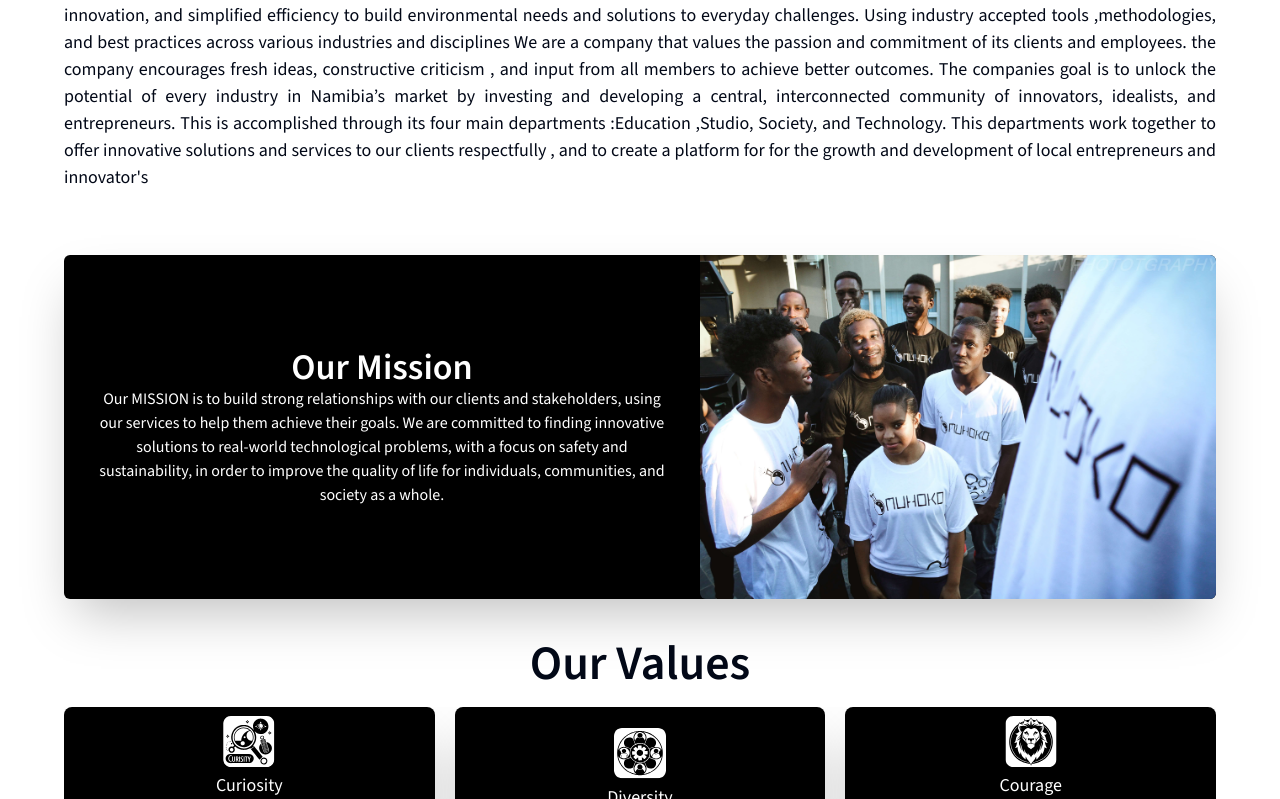
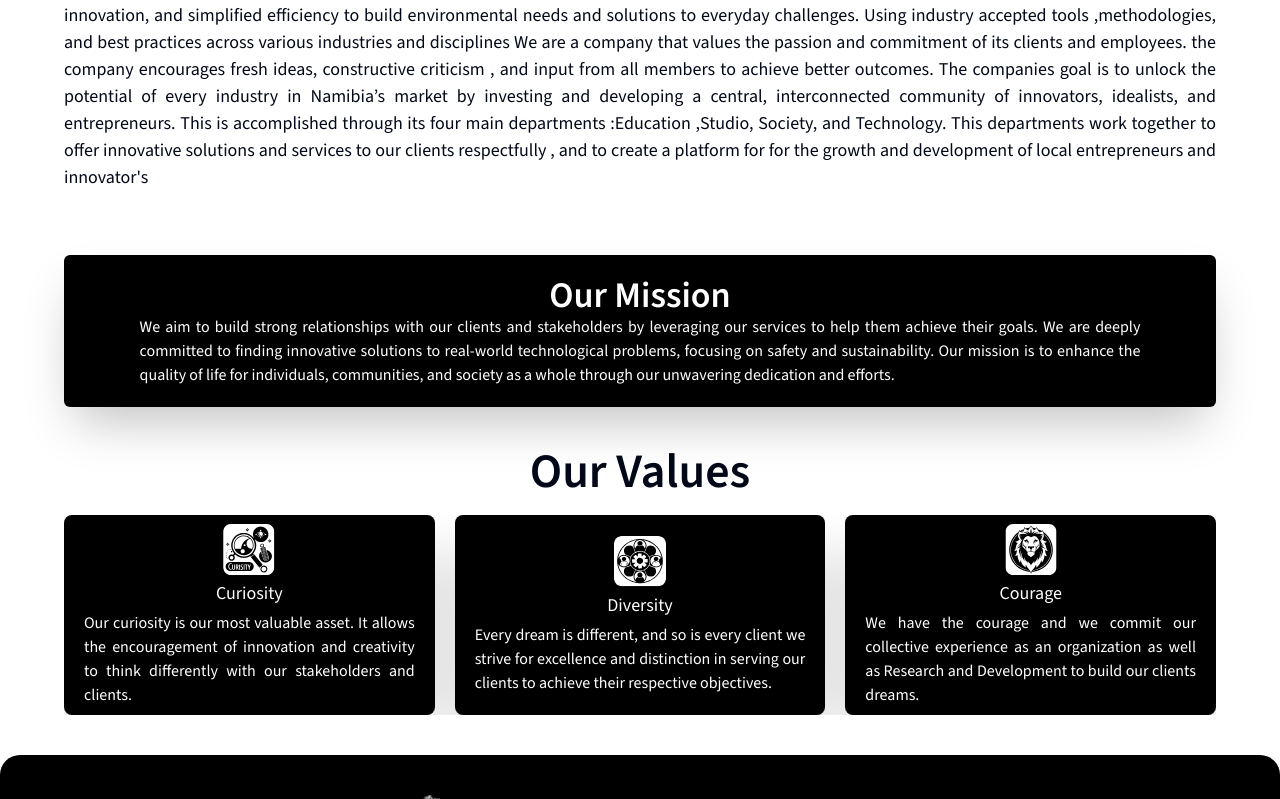
Before and after one commit to FOXHOUND27/MUHOKO-SITE, a React (Vite) app: page /about in a window 1280 px wide. Shown: the part 578-1377 px from the top of the page. Built offline with nearby package versions, Linux system fonts and the light colour scheme.

Commit message:
commiting code

```diff
--- a/src/CustomComponents/AboutMission.tsx
+++ b/src/CustomComponents/AboutMission.tsx
@@ -19,7 +19,7 @@ function AboutMission() {
   return (
     <section>
       {/* Container Div */}
-      <div className="w-[90%] h-[344px] bg-black mx-auto mt-10 md:mt-16 mb-5 md:mb-10 rounded-md shadow-2xl flex md:flex-row flex-col">
+      <div className="w-[90%] h-[344px] md:h-auto md:p-5  bg-black mx-auto mt-10 md:mt-16 mb-5 md:mb-10 rounded-md shadow-2xl flex lg:flex-row flex-col">
         {/* Text Div */}
         <div className="text-center w-full flex justify-center items-center flex-col my-3 md:my-0">
           <h1
@@ -30,20 +30,21 @@ function AboutMission() {
           </h1>
           <p
             data-aos="zoom-out"
-            className="text-white w-[90%] text-left md:text-center font-medium"
+            className="text-white w-[90%] text-justify font-medium"
           >
-            Our MISSION is to build strong relationships with our clients and
-            stakeholders, using our services to help them achieve their goals.
-            We are committed to finding innovative solutions to real-world
-            technological problems, with a focus on safety and sustainability,
-            in order to improve the quality of life for individuals,
-            communities, and society as a whole.
+            We aim to build strong relationships with our clients and
+            stakeholders by leveraging our services to help them achieve their
+            goals. We are deeply committed to finding innovative solutions to
+            real-world technological problems, focusing on safety and
+            sustainability. Our mission is to enhance the quality of life for
+            individuals, communities, and society as a whole through our
+            unwavering dedication and efforts.
           </p>
         </div>
         {/* Image  */}
         <img
           src={TEAM}
-          className="md:rounded-tr-md md:rounded-br-md rounded-br-md rounded-bl-md"
+          className="md:rounded-tr-md md:rounded-br-md rounded-br-md rounded-bl-md md:hidden"
           alt="Team"
         />
       </div>
--- a/src/CustomComponents/AboutValues.tsx
+++ b/src/CustomComponents/AboutValues.tsx
@@ -25,7 +25,7 @@ function AboutValues() {
         Our Values
       </h1>
       {/* Cards Container */}
-      <div className="w-[90%] h-auto mx-auto flex flex-col justify-center items-center md:flex-row space-x-0 md:space-x-5 md:mt-5 space-y-5  md:space-y-0 mb-5 md:mb-0 overflow-hidden">
+      <div className="w-[90%] h-auto mx-auto flex flex-col justify-center items-center lg:flex-row space-x-0 lg:space-x-5 lg:mt-5 space-y-5  lg:space-y-0 mb-5 md:mb-0 overflow-hidden">
         {/* Card 1 */}
         <div
           data-aos="fade-up"
--- a/src/CustomComponents/MuhokoTechnologyServices.tsx
+++ b/src/CustomComponents/MuhokoTechnologyServices.tsx
@@ -28,7 +28,7 @@ function MuhokoTechnologyServices() {
       {/* Cards container */}
       <div className="w-full h-auto pt-0 md:pt-8 flex flex-col space-y-5 md:space-y-20 mb-10 md:mb-20 justify-center items-center ">
         {/* Service Card 1 */}
-        <div className="w-[90%] md:w-[85%] h-auto md:h-[285px] space-x-0 md:space-x-40 flex flex-col md:flex-row justify-center items-center  bg-black rounded-md md:rounded-none bg-service-gradient md:rounded-tl-[120px] md:rounded-br-[120px] shadow-2xl">
+        <div className="w-[90%] md:py-4 md:w-[90%] h-auto lg:h-[285px] space-x-0 lg:space-x-40 flex flex-col lg:flex-row justify-center items-center  bg-black rounded-md lg:rounded-none bg-service-gradient lg:rounded-tl-[120px] lg:rounded-br-[120px] shadow-2xl">
           <img
             data-aos="zoom-out"
             src={websites}
@@ -64,7 +64,7 @@ function MuhokoTechnologyServices() {
         </div>
 
         {/* Service Card 2 */}
-        <div className="w-[90%] pt-0 md:pt-8 md:w-[85%] h-auto md:h-[285px] space-x-0 md:space-x-24 flex flex-col md:flex-row justify-center items-center  bg-black rounded-md md:rounded-none bg-service-gradient md:rounded-tl-[120px] md:rounded-br-[120px] shadow-2xl">
+        <div className="w-[90%] md:py-4 pt-0 lg:pt-8 lg:w-[85%] h-auto lg:h-[285px] space-x-0 lg:space-x-24 flex flex-col lg:flex-row justify-center items-center  bg-black rounded-md lg:rounded-none bg-service-gradient lg:rounded-tl-[120px] lg:rounded-br-[120px] shadow-2xl">
           <img
             data-aos="zoom-out"
             src={development}
@@ -98,7 +98,7 @@ function MuhokoTechnologyServices() {
         </div>
 
         {/* Service Card 3 */}
-        <div className="w-[90%] pt-0 md:pt-8 md:w-[85%] h-auto md:h-[285px] space-x-0 md:space-x-40 flex flex-col md:flex-row justify-center items-center  bg-black rounded-md md:rounded-none bg-service-gradient md:rounded-tl-[120px] md:rounded-br-[120px] shadow-2xl">
+        <div className="w-[90%] md:py-4 pt-0 lg:pt-8 lg:w-[85%] h-auto lg:h-[285px] space-x-0 lg:space-x-40 flex flex-col lg:flex-row justify-center items-center  bg-black rounded-md lg:rounded-none bg-service-gradient lg:rounded-tl-[120px] lg:rounded-br-[120px] shadow-2xl">
           <img
             data-aos="zoom-out"
             src={ERP}
@@ -127,7 +127,7 @@ function MuhokoTechnologyServices() {
         </div>
 
         {/* Service Card 4 */}
-        <div className="w-[90%] pt-0 md:pt-8 md:w-[85%] h-auto md:h-[285px] space-x-0 md:space-x-24 flex flex-col md:flex-row justify-center items-center  bg-black rounded-md md:rounded-none bg-service-gradient md:rounded-tl-[120px] md:rounded-br-[120px] shadow-2xl">
+        <div className="w-[90%] md:py-4 pt-0 lg:pt-8 lg:w-[85%] h-auto lg:h-[285px] space-x-0 lg:space-x-24 flex flex-col lg:flex-row justify-center items-center  bg-black rounded-md lg:rounded-none bg-service-gradient lg:rounded-tl-[120px] lg:rounded-br-[120px] shadow-2xl">
           <img
             data-aos="zoom-out"
             src={bigData}
@@ -160,7 +160,7 @@ function MuhokoTechnologyServices() {
         </div>
 
         {/* Service Card 4 */}
-        <div className="w-[90%] pt-0 md:pt-8 md:w-[85%] h-auto md:h-[285px] space-x-0 md:space-x-24 flex flex-col md:flex-row justify-center items-center  bg-black rounded-md md:rounded-none bg-service-gradient md:rounded-tl-[120px] md:rounded-br-[120px] shadow-2xl">
+        <div className="w-[90%] md:py-4 pt-0 md:pt-8 lg:w-[85%] h-auto lg:h-[285px] space-x-0 lg:space-x-24 flex flex-col lg:flex-row justify-center items-center  bg-black rounded-md lg:rounded-none bg-service-gradient lg:rounded-tl-[120px] lg:rounded-br-[120px] shadow-2xl">
           <img
             data-aos="zoom-out"
             src={robot}
--- a/src/CustomComponents/MuhokoTechnologyText.tsx
+++ b/src/CustomComponents/MuhokoTechnologyText.tsx
@@ -29,7 +29,7 @@ function MuhokoTechnologyText() {
 
         <p
           data-aos="zoom-out"
-          className="text-black w-[80%] text-justify md:text-center text-xs md:text-base"
+          className="text-black w-[80%] text-justify text-base  md:text-xl"
         >
           The company believes that by taking time to understand each client’s
           business and operations, it can build a level of trust and
--- a/src/CustomComponents/TestimonialSection.tsx
+++ b/src/CustomComponents/TestimonialSection.tsx
@@ -1,22 +1,9 @@
-import * as React from "react";
-import Autoplay from "embla-carousel-autoplay";
-import { Card, CardContent } from "@/components/ui/card";
-import {
-  Carousel,
-  CarouselContent,
-  CarouselItem,
-  CarouselNext,
-  CarouselPrevious,
-} from "@/components/ui/carousel";
 import { useEffect } from "react";
 import AOS from "aos";
 import "aos/dist/aos.css";
+import { Reviews } from "../assets/index";
 
 export function TestimonialSection() {
-  const plugin = React.useRef(
-    Autoplay({ delay: 2000, stopOnInteraction: true })
-  );
-
   // initializing aos
   useEffect(() => {
     AOS.init({
@@ -48,37 +35,13 @@ export function TestimonialSection() {
               services have to say about their experience.
             </p>
           </div>
-
-          {/* ShadCn carousel UI component */}
-          <Carousel
-            plugins={[plugin.current]}
-            className="w-full max-w-sm mx-auto"
-            onMouseEnter={plugin.current.stop}
-            onMouseLeave={plugin.current.reset}
-          >
-            {/* Carousel Content */}
-            <CarouselContent>
-              {Array.from({ length: 5 }).map((_, index) => (
-                // Carousel Item
-                <CarouselItem key={index}>
-                  <div className="p-1">
-                    {/* Carousel Card */}
-                    <Card className=" bg-[#383938] border-none shadow-2xl">
-                      {/* Carousel Content */}
-                      <CardContent className="flex aspect-square items-center justify-center p-6 flex-col">
-                        <span className="text-base font-semibold text-white">
-                          {index + 1}
-                        </span>
-                      </CardContent>
-                    </Card>
-                  </div>
-                </CarouselItem>
-              ))}
-            </CarouselContent>
-            {/* Carousel Arrows */}
-            <CarouselPrevious className=" text-white p-2 w-10 bg-muhoko-gradient hover:text-[#ED2330]" />
-            <CarouselNext className=" text-white w-10 p-2 bg-muhoko-gradient hover:text-[#ED2330]" />
-          </Carousel>
+          {/* Review Icon */}
+          <div>
+            <a href="https://g.page/r/CY8VV00xOAI3EAE/review" target="_blank">
+              {" "}
+              <img src={Reviews} className="rounded-lg" alt="reviews image" />
+            </a>
+          </div>
         </div>
       </div>
     </section>
```
